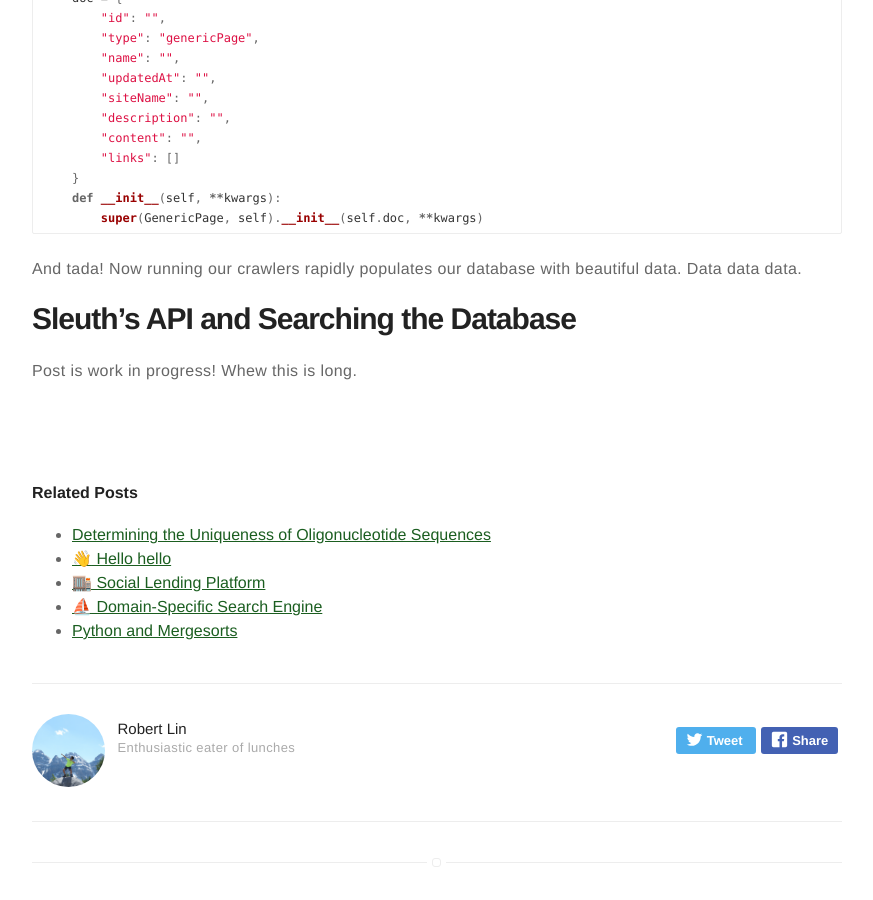
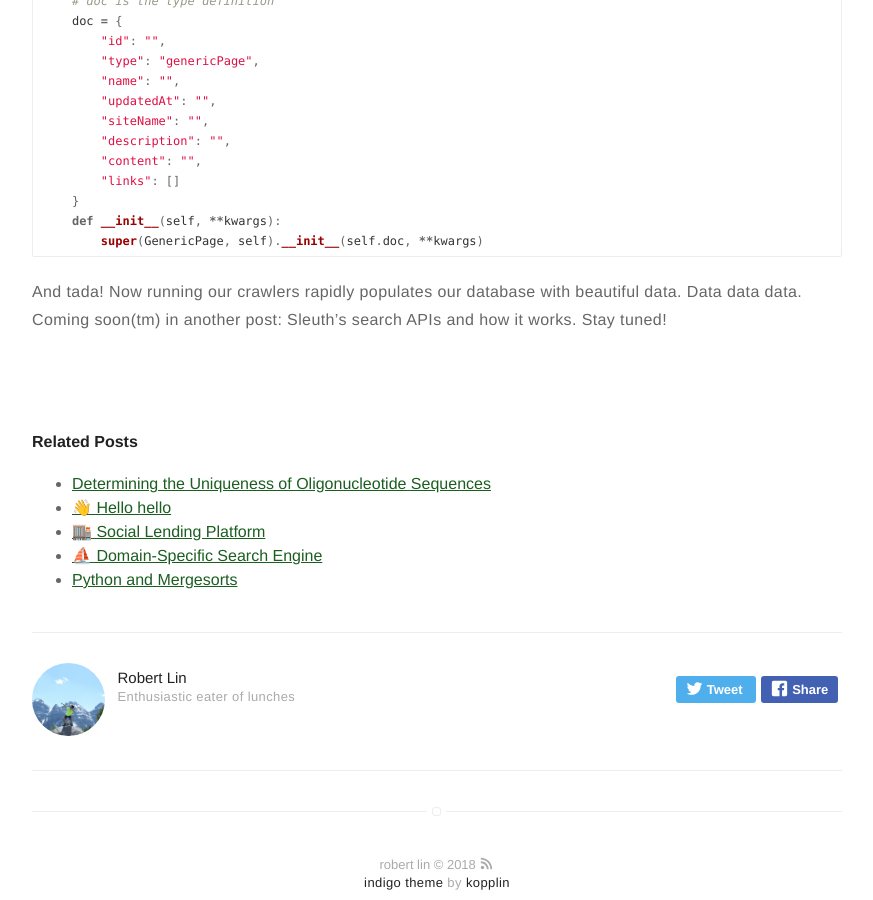
Before and after one commit to bobheadxi/bobheadxi.github.io, a Jekyll site: the page built from _posts/2018-03-11-sleuthing-the-web.md, in a window 1280 px wide and 900 px high, scrolled down 15949 px. Shown: the whole window, without its empty margins (203-1076 px from the left). Built offline with Jekyll 4.4.1, drawn with Linux system fonts in a browser that asks for light colours; emoji names are drawn with the system emoji font; some of the changed text lies outside the part shown.

Commit message:
Add note that Sleuth Search will be another post

````diff
--- a/_posts/2018-03-11-sleuthing-the-web.md
+++ b/_posts/2018-03-11-sleuthing-the-web.md
@@ -81,7 +81,9 @@ We set up Sleuth as a three-component project:
 - Solr: our Apache Solr instance
 - Frontend: Sleuth's snazzy face
 
-This post will mostly be about the Web component, with a bit about Solr. [Apache Solr](http://lucene.apache.org/solr/) is a schemaless database geared towards search, and felt like a natural choice for Sleuth.
+This post will mostly be about the Web component's crawling systems, with a bit about Solr. [Apache Solr](http://lucene.apache.org/solr/) is a schemaless database geared towards search, and felt like a natural choice for Sleuth.
+
+Stay tuned for another post about Sleuth's search API and the systems we built to facilitate it!
 
 # Crawling and Scraping the Web
 
@@ -594,8 +596,4 @@ class GenericPage(SolrDocument):
         super(GenericPage, self).__init__(self.doc, **kwargs)
 ```
 
-And tada! Now running our crawlers rapidly populates our database with beautiful data. Data data data.
-
-# Sleuth's API and Searching the Database
-
-Post is work in progress! Whew this is long.
+And tada! Now running our crawlers rapidly populates our database with beautiful data. Data data data. Coming soon(tm) in another post: Sleuth's search APIs and how it works. Stay tuned!
````
Also changed, not shown: other parts of _posts/2018-03-11-sleuthing-the-web.md (+1 -1 lines).
